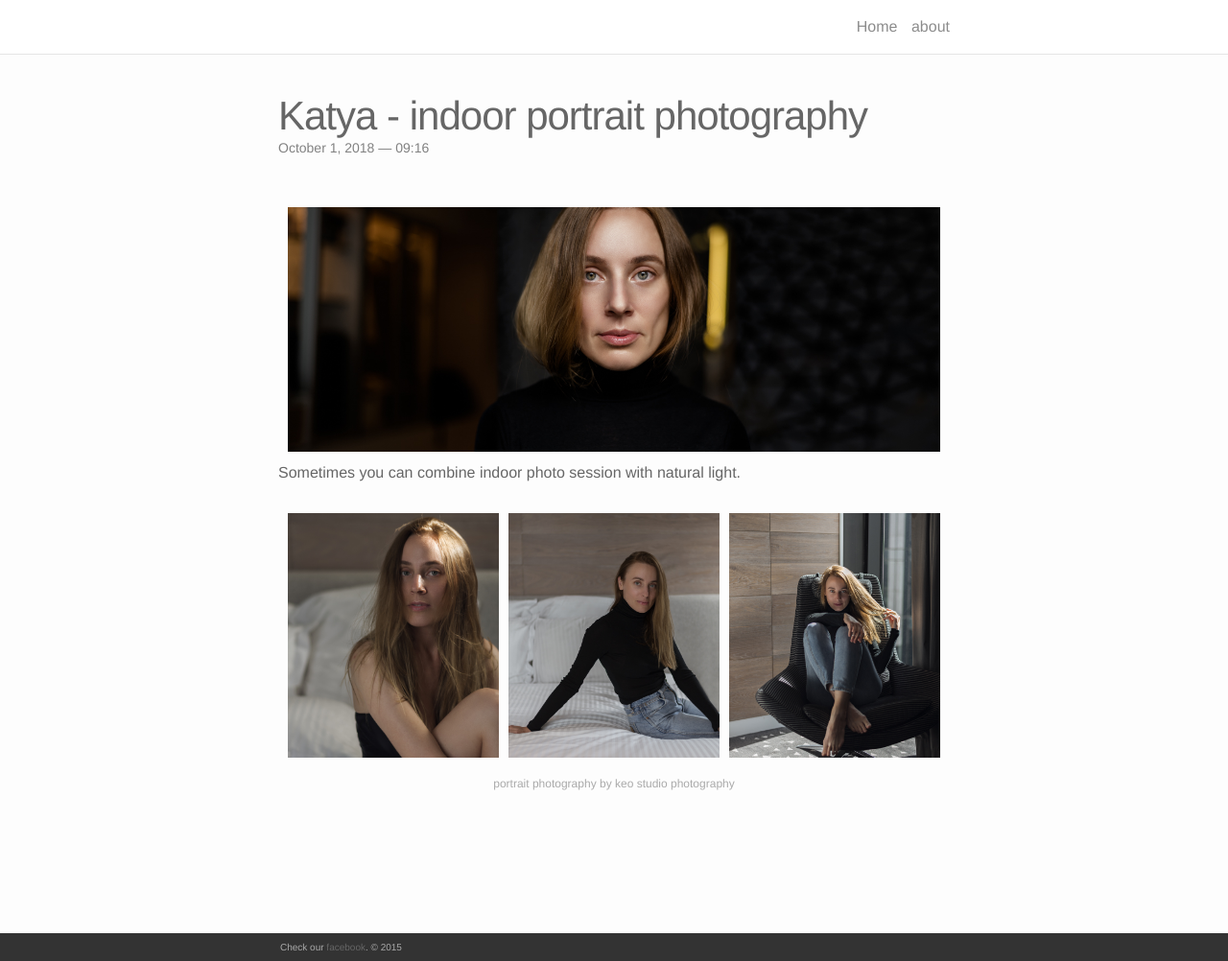
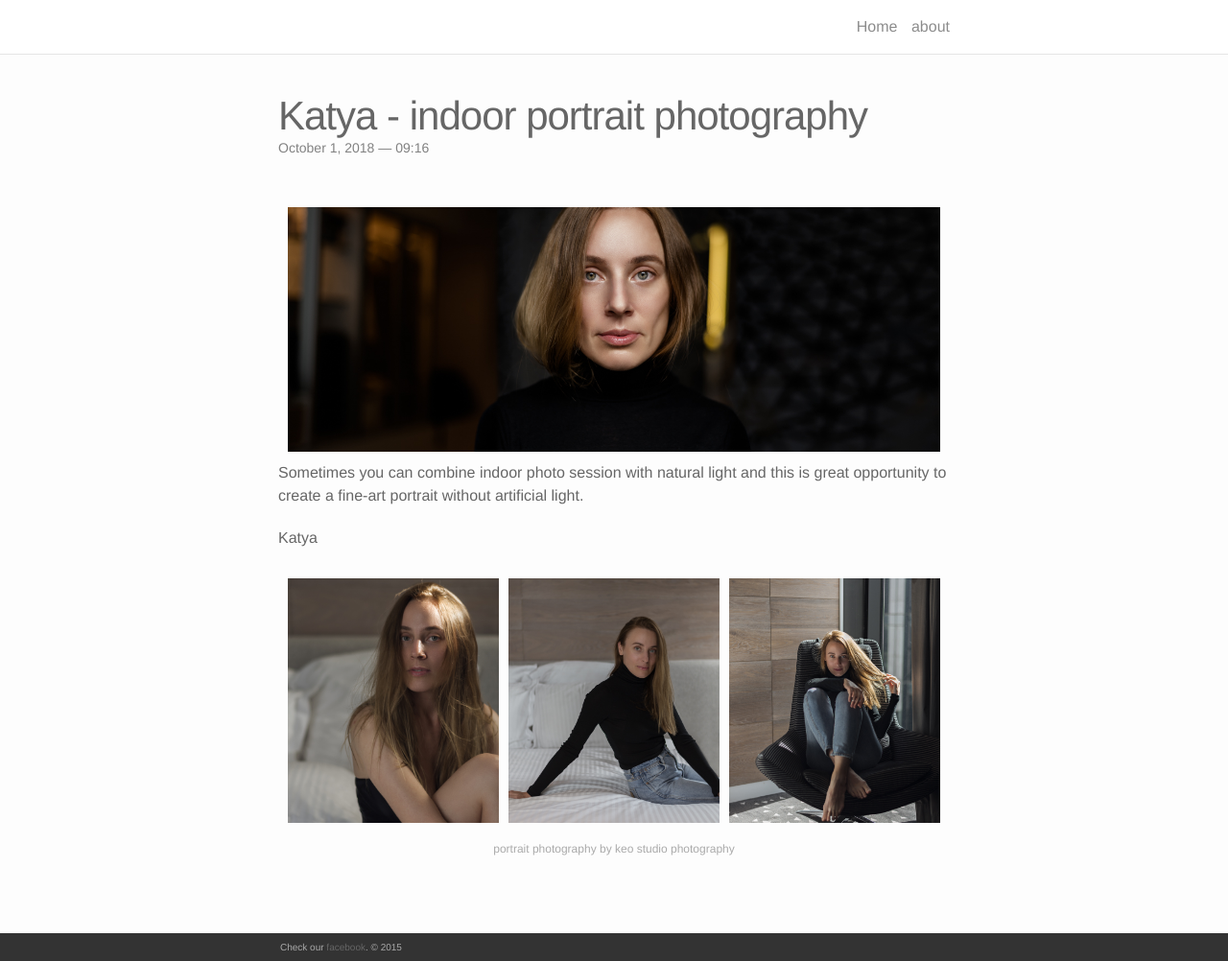
Before and after one commit to AlenPelin/keo-studio, a Jekyll site: the page built from _portfolio/katya---indoor-portrait-photography.md, in a window 1280 px wide and 1002 px high. Shown: the whole window at 96% size. Built offline with Jekyll 4.4.1, drawn with Linux system fonts in a browser that asks for light colours; nearby versions of some CDN libraries.

Commit message:
Update from Forestry.io - Updated katya---indoor-portrait-photography.md

```diff
--- a/_portfolio/katya---indoor-portrait-photography.md
+++ b/_portfolio/katya---indoor-portrait-photography.md
@@ -12,4 +12,6 @@ images:
   - "/media/15 keo studio photography katya 2.jpg"
 
 ---
-Sometimes you can combine indoor photo session with natural light.
+Sometimes you can combine indoor photo session with natural light and this is great opportunity to create a fine-art portrait without artificial light.
+
+Katya
```
